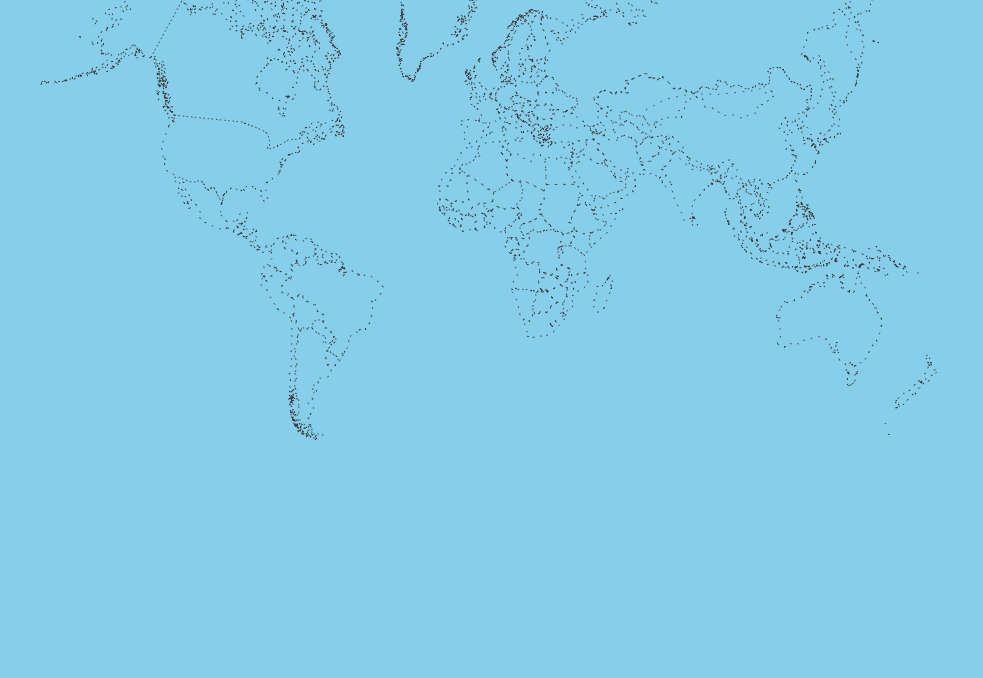
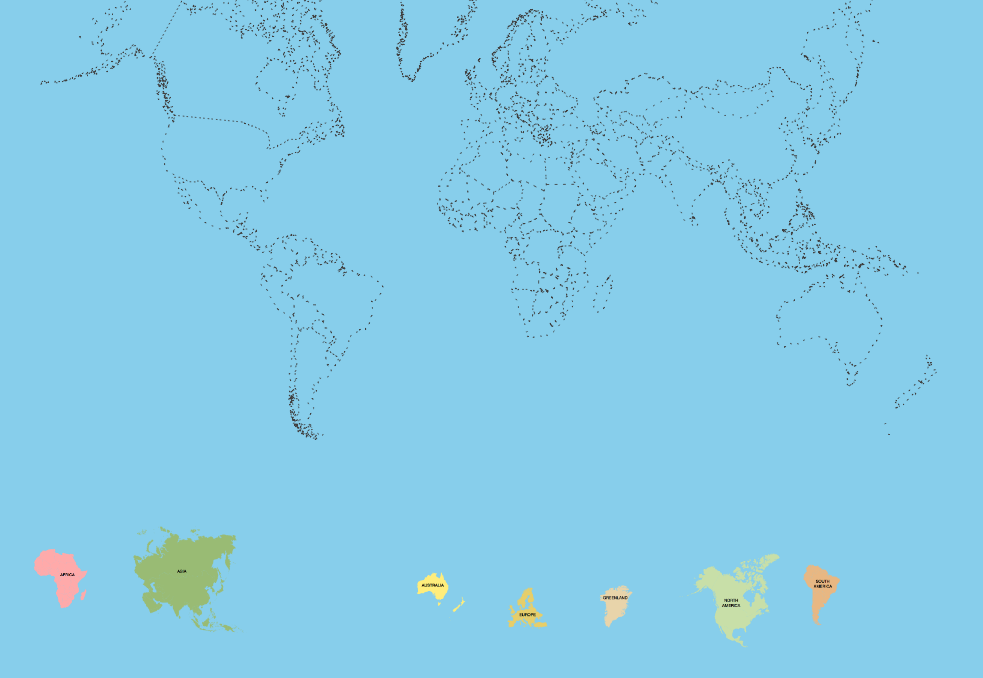
Before and after one commit to jordanb-ITvarsity/Module-4-World-Map, a plain HTML site: page index.html in a window 1280 px wide. Shown: the part 122-800 px from the top of the page, without its empty margins (0-983 px from the left). Drawn offline with Linux system fonts and the light colour scheme.

Commit message:
Section 3

```diff
--- a/index.html
+++ b/index.html
@@ -17,5 +17,13 @@
     <img src="images/greenland-outline.png" id="greenland-drop" />
     <img src="images/north-america-outline.png" id="north-america-drop" />
     <img src="images/south-america-outline.png" id="south-america-drop" />
+
+    <img src="images/africa.png" id="africa-draggable" />
+    <img src="images/asia.png" id="asia-draggable" />
+    <img src="images/australia.png" id="australia-draggable"/>
+    <img src="images/europe.png" id="europe-draggable" />
+    <img src="images/greenland.png" id="greenland-draggable" />
+    <img src="images/north-america.png" id="north-america-draggable" />
+    <img src="images/south-america.png" id="south-america-draggable" />
 </body>
 </html>
--- a/style.css
+++ b/style.css
@@ -10,7 +10,8 @@ body{
     padding: 15px;
 }
 
-/*=============================== AFRICA ================================= */
+/*=============================== AFRICA
+================================= */
 
 #africa-drop{
     position: absolute;
@@ -32,6 +33,12 @@ body{
     left: 539px;
     top: 40px;
 }
+#asia-draggable{
+    position: absolute;
+    left: 0;
+    bottom: -80px;
+    transform: scale(0.3);
+}
 
 /*=============================== AUSTRALIA ================================= */
 
@@ -39,6 +46,13 @@ body{
     position: absolute;
     left: 775px;
     top: 393px;
+}
+
+#australia-draggable{
+    position: absolute;
+    left: 360px;
+    bottom: 0;
+    transform: scale(0.3);
 }
 
 /*=============================== EUROPE ================================= */
@@ -49,12 +63,26 @@ body{
     top: 130px;
 }
 
+#europe-draggable{
+    position: absolute;
+    left: 460px;
+    bottom: 0;
+    transform: scale(0.3);
+}
+
 /*=============================== GREENLAND ================================= */
 
 #greenland-drop{
     position: absolute;
     left: 380px;
     top: 60px;
+}
+
+#greenland-draggable{
+    position: absolute;
+    left: 560px;
+    bottom: 0;
+    transform: scale(0.3);
 }
 
 /*=============================== NORTH AMERICA ================================= */
@@ -65,6 +93,13 @@ body{
     top: 60px;
 }
 
+#north-america-draggable{
+    position: absolute;
+    left: 560px;
+    bottom: -80px;
+    transform: scale(0.3);
+}
+
 /*=============================== SOUTH AMERICA ================================= */
 
 #south-america-drop{
@@ -72,3 +107,10 @@ body{
     left: 260px;
     top: 355px;
 }
+
+#south-america-draggable{
+    position: absolute;
+    left: 760px;
+    bottom: -20px;
+    transform: scale(0.3);
+}
```
